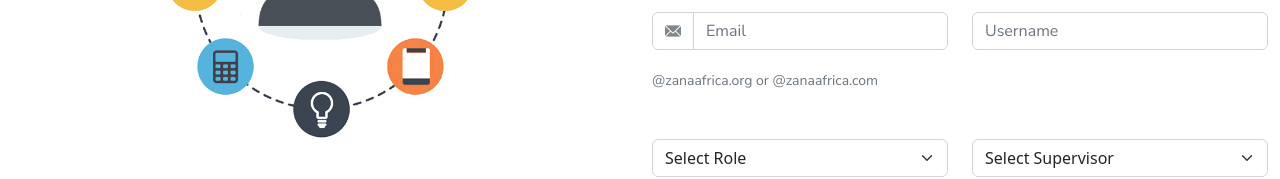
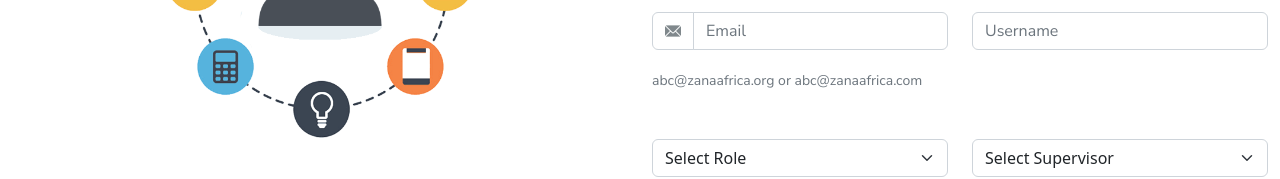
Before and after one commit to GeoffreyGichaga/ZanBase, a React (Create React App) app in the folder client/: page /signup in a window 1280 px wide. Shown: the part 268-447 px from the top of the page. Built offline with nearby package versions, Linux system fonts and the light colour scheme.

Commit message:
fx signup

```diff
--- a/client/src/Pages/Dashboard.js
+++ b/client/src/Pages/Dashboard.js
@@ -7,7 +7,6 @@ import SidePanel from '../Components/SidePanel'
 import Card from 'react-bootstrap/Card'
 import bellnot from '../Assets/notification.png'
 import calendar from '../Assets/calendar.png'
-import TopTargets from '../Components/TopTargets'
 import CardGroup from 'react-bootstrap/CardGroup'
 import TutorialCards from '../Components/TutorialCards'
 
--- a/client/src/Pages/Messages.js
+++ b/client/src/Pages/Messages.js
@@ -5,7 +5,6 @@ import Col from 'react-bootstrap/Col'
 import SidePanel from '../Components/SidePanel'
 import Card from 'react-bootstrap/Card'
 import Accordion from 'react-bootstrap/Accordion'
-import CardGroup from 'react-bootstrap/CardGroup'
 
 
 
--- a/client/src/Pages/signup.js
+++ b/client/src/Pages/signup.js
@@ -74,7 +74,7 @@ const Signup = () => {
           <Form onSubmit={handleSubmit}>
 
             <Row className="mb-3 mt-5">
-              <InputGroup as={Col} className=" mb-3">
+              <InputGroup as={Col} className="mb-3">
                   <InputGroup.Text  id="firstnameinput">
                     <img className='inputlogo' src={user} alt={"userimg"}/>
                   </InputGroup.Text>
@@ -90,14 +90,14 @@ const Signup = () => {
               </InputGroup>
 
 
-              <InputGroup as={Col} className=" mb-3">
+              <InputGroup as={Col} className="mb-3">
 
                 <Form.Control
                   className='inputspace'
                   placeholder="LastName"
                   aria-label="LastName"
                   value={lastname}
-                  aria-describedby="lastname"
+                  aria-describedby="Lastname"
                   onChange={(e)=> setLastName(e.target.value)}
                 />
 
@@ -141,7 +141,7 @@ const Signup = () => {
               </InputGroup>
 
               <Form.Text muted className='orgtext d-flex justify-content-start'>
-                @zanaafrica.org or @zanaafrica.com
+                abc@zanaafrica.org or abc@zanaafrica.com
               </Form.Text>
 
 
```
